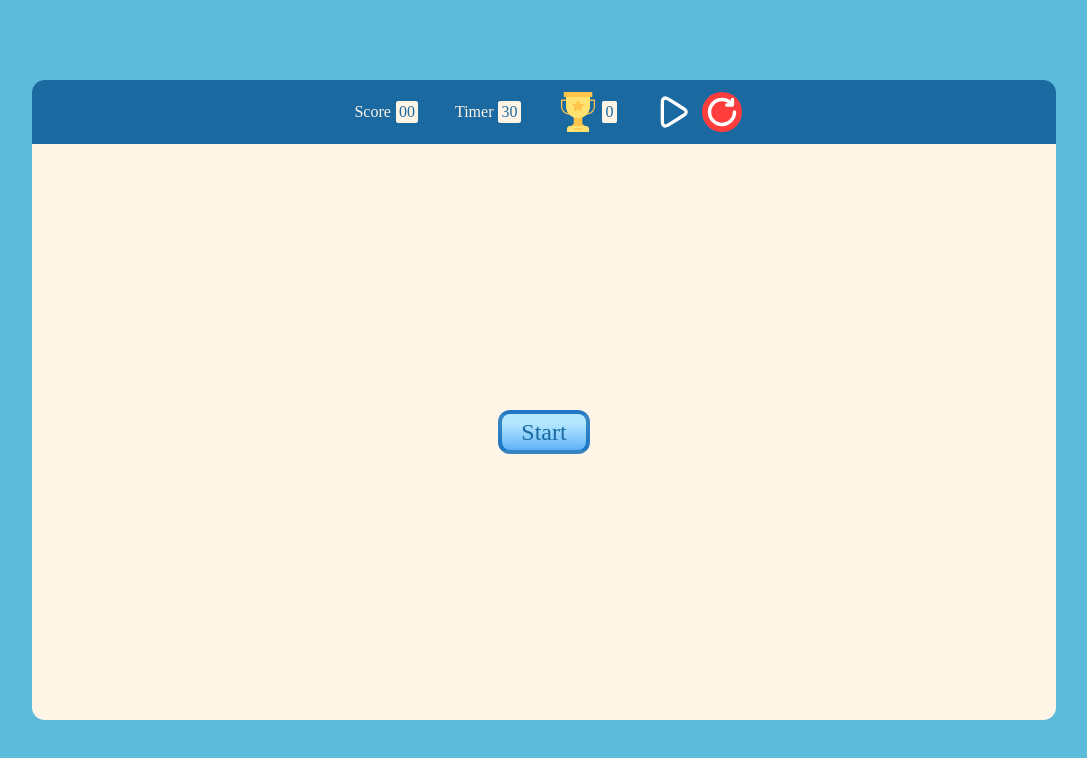
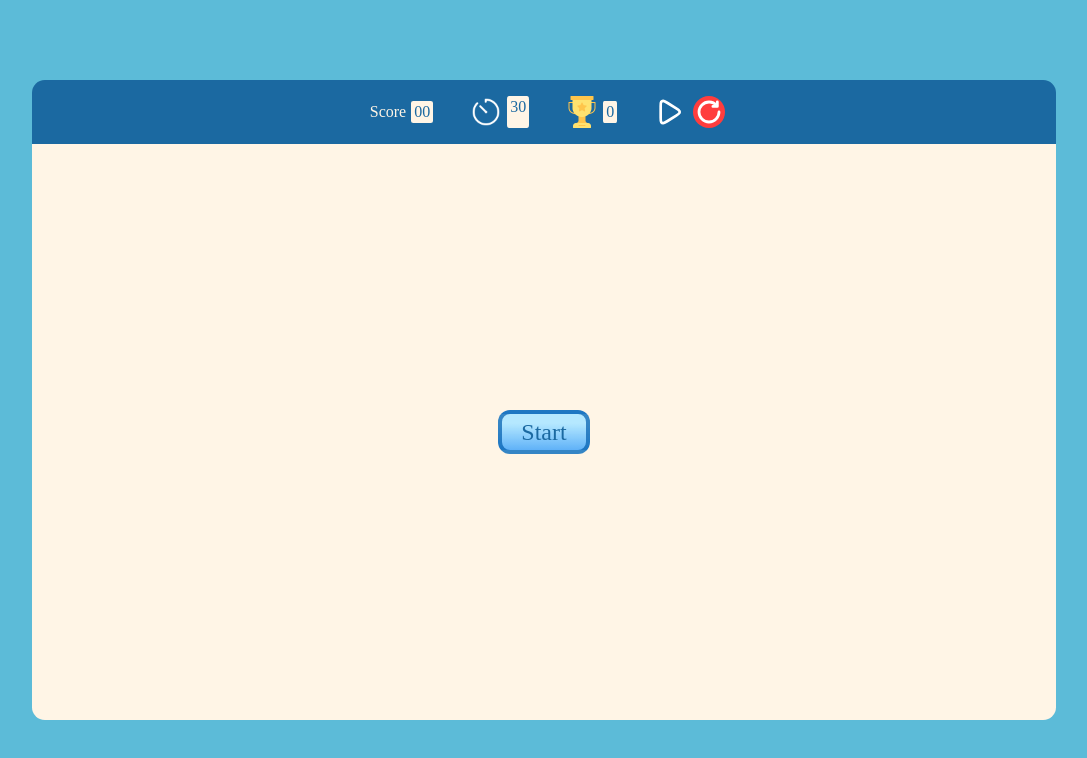
Before and after one commit to GENIUS-Aafaque/BubblePopper, a plain HTML site: page index.html in a window 1280 px wide. Shown: the whole page, without its empty margins (96-1183 px from the left). Drawn offline with Linux system fonts and the light colour scheme; a web font is replaced by a local one.

Commit message:
Refactor Header

```diff
--- a/index.html
+++ b/index.html
@@ -21,7 +21,7 @@
             <div class="score value">00</div>
           </div>
           <div class="display">
-            Timer
+            <img class="timer" src="timer.png" alt="Timer" />
             <div class="timer value">30</div>
           </div>
           <div class="display">
--- a/style.css
+++ b/style.css
@@ -58,8 +58,9 @@ article {
 }
 
 .buttons > img,
-.trophy {
-  height: 5vh;
+.trophy,
+.timer {
+  height: 4vh;
 }
 
 .hidden {
```
